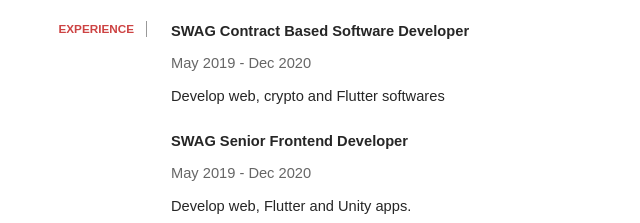
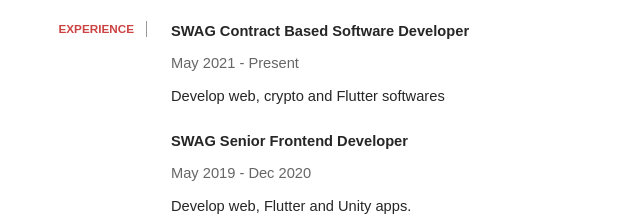
Before and after one commit to HaoCherHong/resume.lucher.club, a website: page public/index.html in a window 1280 px wide. Shown: the part 730-953 px from the top of the page, 299-939 px from the left. Drawn offline with Linux system fonts and the light colour scheme.

Commit message:
fix date error

```diff
--- a/public/index.html
+++ b/public/index.html
@@ -65,7 +65,7 @@
           <div class="col2">
             <div class="section-entry">
               <h3 class="entry-title">SWAG Contract Based Software Developer</h3>
-              <div class="entry-date">May 2019 - Dec 2020</div>
+              <div class="entry-date">May 2021 - Present</div>
               <p class="entry-body">Develop web, crypto and Flutter softwares</p>
             </div>
             <div class="section-entry">
```
